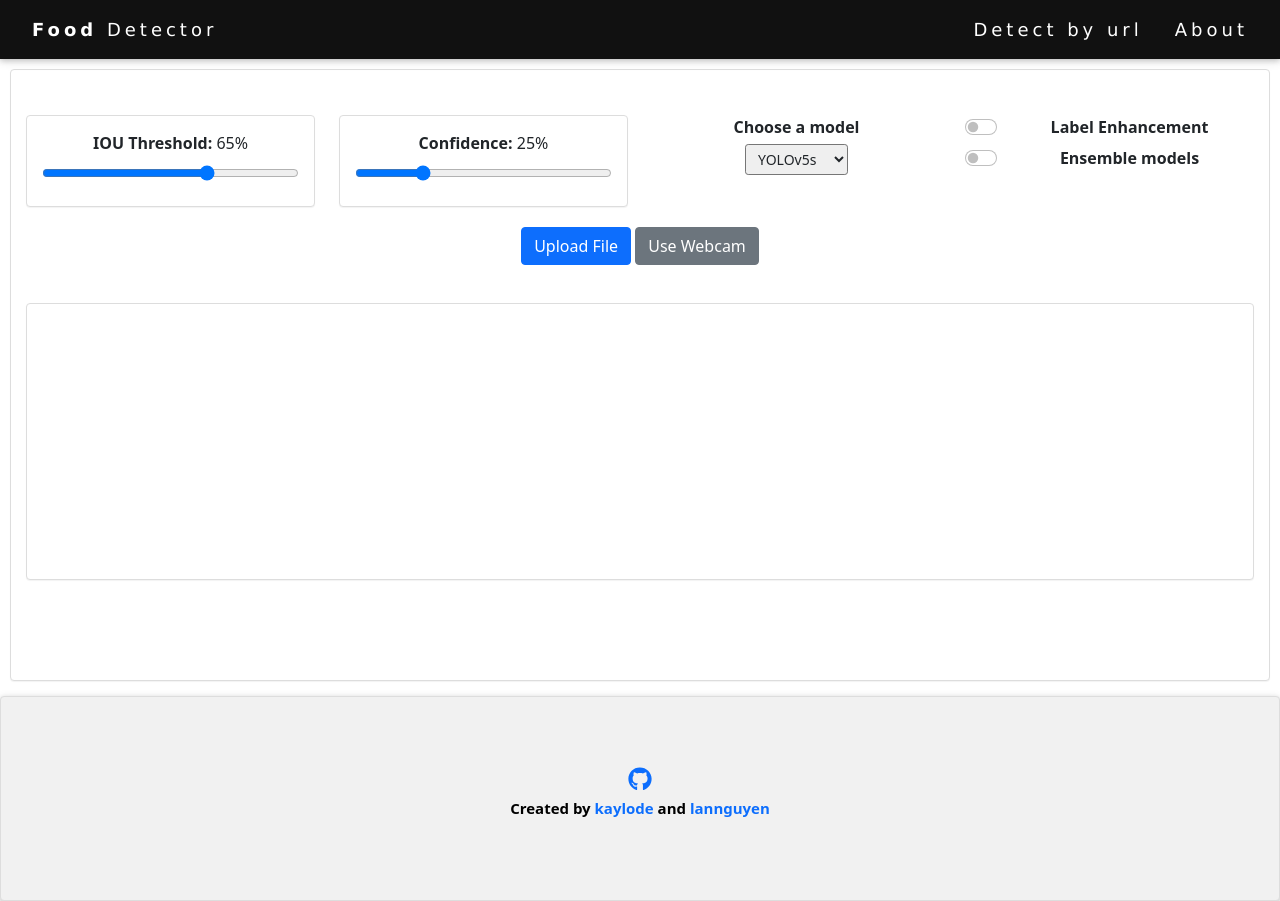
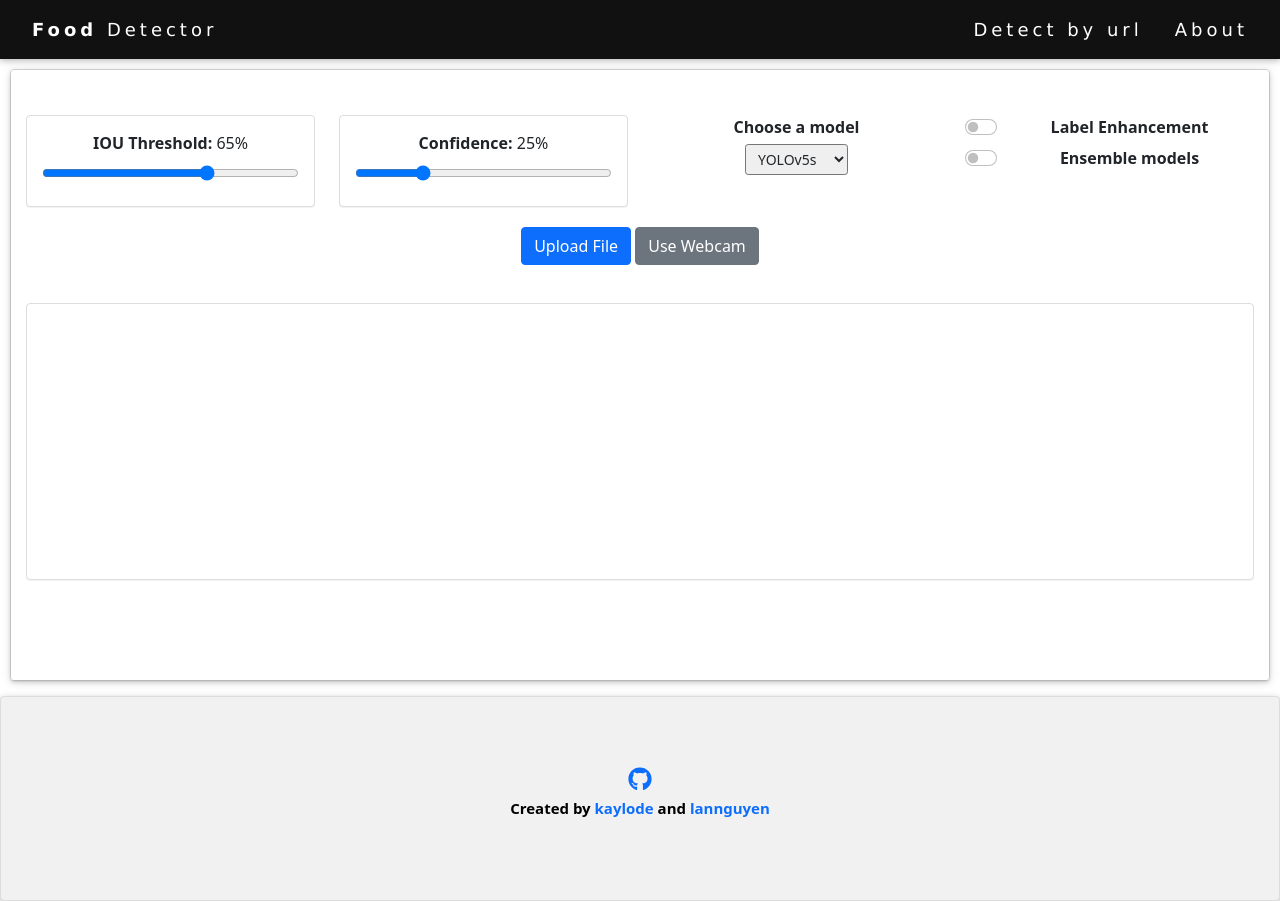
Before and after one commit to lannguyen0910/food-recognition, a Flask app: page / in a window 1280 px wide. Run offline with Flask 2, Linux system fonts and the light colour scheme; some libraries are stand-ins or nearby versions.

Commit message:
box shadow

```diff
--- a/templates/detect.html
+++ b/templates/detect.html
@@ -25,7 +25,7 @@
 
     <div class='center' style="position:relative;">
       <div class="panel panel-default result-panel">
-        <div class="panel-body result-card">
+        <div class="panel-body w3-card">
           <div class='content'>
             <form action = "{{ url_for('analyze') }}" method = "POST" enctype="multipart/form-data">
               <div class="row">
--- a/templates/detect_url.html
+++ b/templates/detect_url.html
@@ -24,7 +24,7 @@
 
     <div class='center' style="position:relative;">
         <div class="panel panel-default result-panel">
-            <div class="panel-body result-card">
+            <div class="panel-body w3-card">
                 <div class='content'>
                     <form id="file-upload" action = "/analyze" method = "POST" enctype="multipart/form-data">
                         <div class="row">
--- a/templates/index.html
+++ b/templates/index.html
@@ -25,7 +25,7 @@
 
     <div class='center' style="position:relative;">
       <div class="panel panel-default result-panel">
-        <div class="panel-body result-card">
+        <div class="panel-body w3-card">
           <div class='content'>
             <form id="file-upload" action = "{{ url_for('analyze') }}" method = "POST" enctype="multipart/form-data">
               <div class="row">
--- a/templates/url.html
+++ b/templates/url.html
@@ -24,7 +24,7 @@
 
     <div class='center' style="position:relative;">
       <div class="panel panel-default result-panel">
-        <div class="panel-body result-card">
+        <div class="panel-body w3-card">
           <div class='content'>
             <form id="file-upload" action = "/analyze" method = "POST" enctype="multipart/form-data">
               <div class="row">
```
